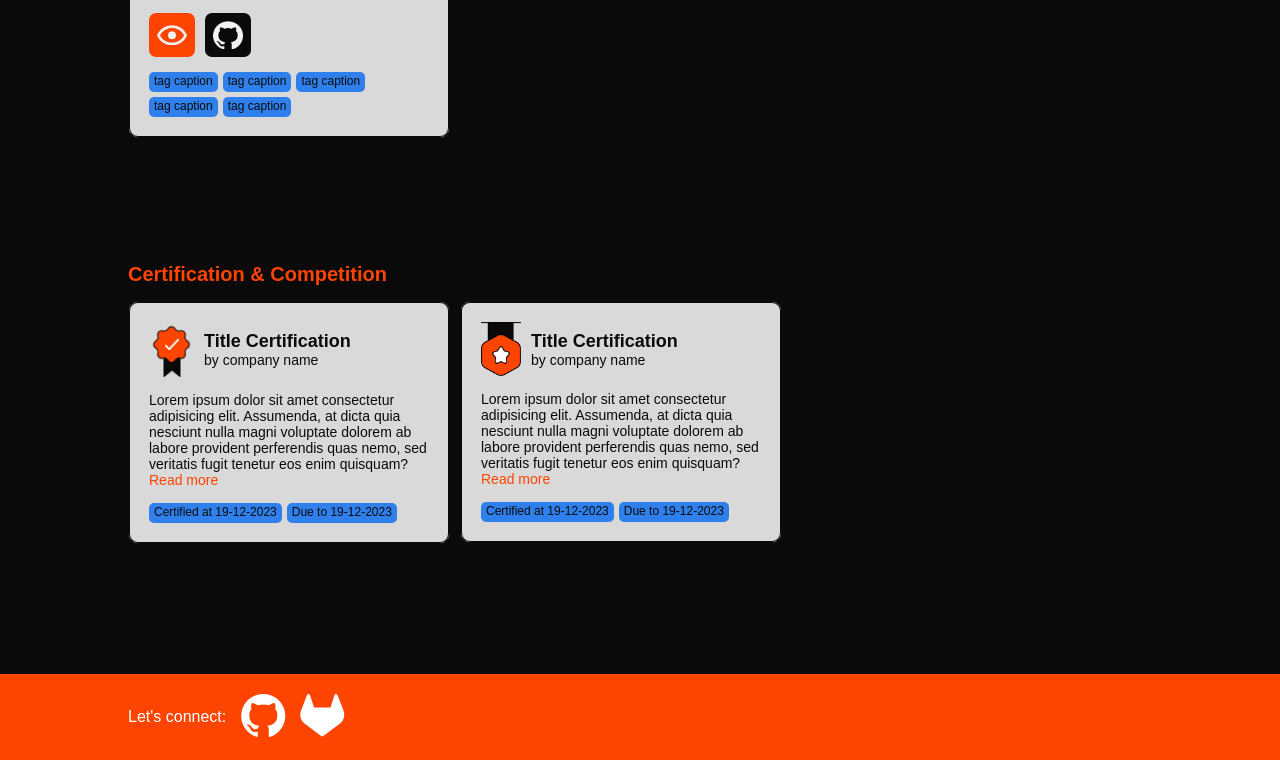
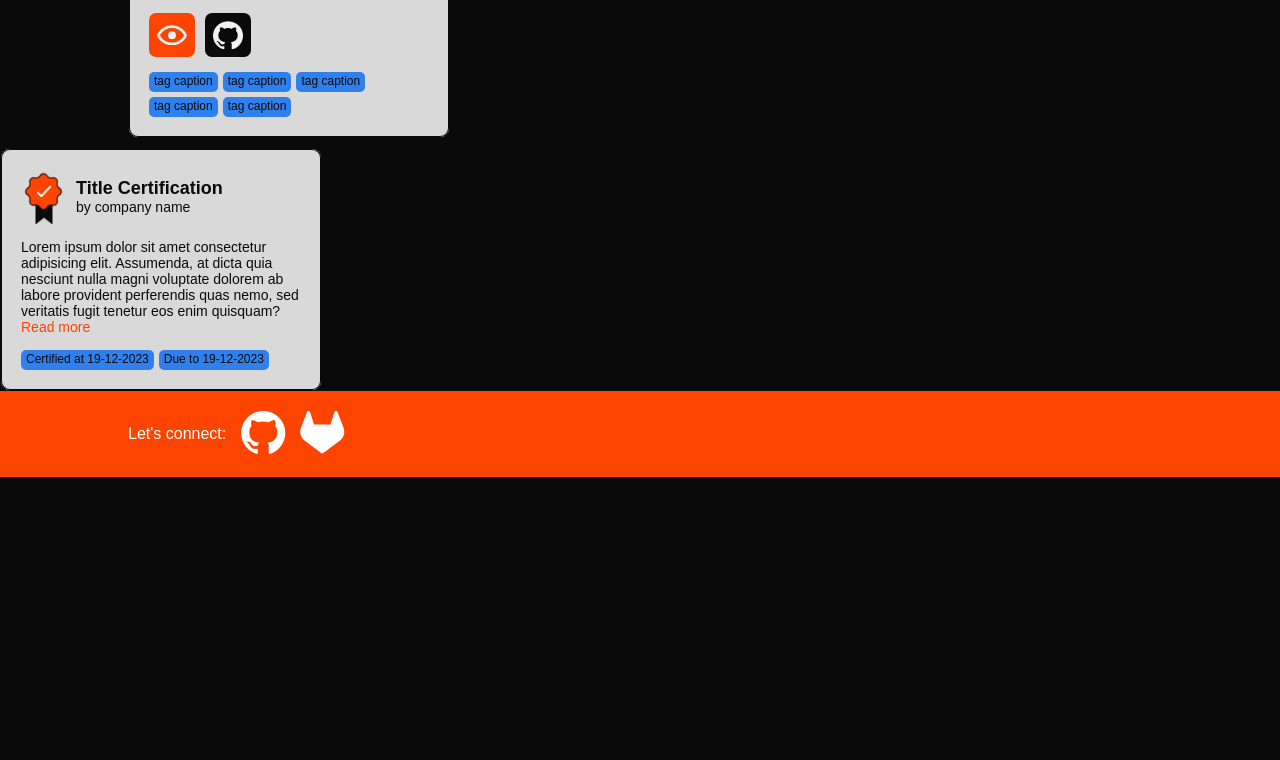
Before and after one commit to Aramdhann/personal-web, a Vue app: page / in a window 1280 px wide. Shown: the part 1032-1792 px from the top of the page. After the commit the page ends 1509 px from the top, so only its background shows below. Built offline with nearby package versions, Linux system fonts and the light colour scheme; a web font is replaced by a local one.

Commit message:
make certification item component

```diff
--- a/src/components/CertificateItem.vue
+++ b/src/components/CertificateItem.vue
@@ -1,22 +1,18 @@
 <template>
-  <section class="container certificate">
-    <h1>Certification & Competition</h1>
-    <div class="certif-list">
   <div class="card-base-animate">
     <div class="card card-animate">
       <div class="card-content">
         <div class="card-header">
-              <img src="../assets/images/certif.png" alt="certification" />
+          <img src="../assets/images/certif.png" alt="icon" />
           <div>
             <p class="certif-title">Title Certification</p>
             <p>by company name</p>
           </div>
         </div>
         <p>
-              Lorem ipsum dolor sit amet consectetur adipisicing elit.
-              Assumenda, at dicta quia nesciunt nulla magni voluptate dolorem ab
-              labore provident perferendis quas nemo, sed veritatis fugit
-              tenetur eos enim quisquam?
+          Lorem ipsum dolor sit amet consectetur adipisicing elit. Assumenda, at
+          dicta quia nesciunt nulla magni voluptate dolorem ab labore provident
+          perferendis quas nemo, sed veritatis fugit tenetur eos enim quisquam?
           <a class="text-link">Read more</a>
         </p>
         <div class="card-tag-list">
@@ -26,7 +22,8 @@
       </div>
     </div>
   </div>
-      <div class="competition">
+
+  <!-- <div class="competition">
     <div class="card-base-animate">
       <div class="card card-animate">
         <div class="card-content">
@@ -34,18 +31,18 @@
             <img
               class="icon-compe"
               src="../assets/images/compe.png"
-                  alt="competition"
+              alt="icon"
             />
             <div>
-                  <p class="certif-title">Title Certification</p>
+              <p class="certif-title">Title Competition</p>
               <p>by company name</p>
             </div>
           </div>
           <p>
-                Lorem ipsum dolor sit amet consectetur adipisicing elit.
-                Assumenda, at dicta quia nesciunt nulla magni voluptate dolorem
-                ab labore provident perferendis quas nemo, sed veritatis fugit
-                tenetur eos enim quisquam?
+            Lorem ipsum dolor sit amet consectetur adipisicing elit. Assumenda,
+            at dicta quia nesciunt nulla magni voluptate dolorem ab labore
+            provident perferendis quas nemo, sed veritatis fugit tenetur eos
+            enim quisquam?
             <a class="text-link">Read more</a>
           </p>
           <div class="card-tag-list">
@@ -55,28 +52,12 @@
         </div>
       </div>
     </div>
-      </div>
-    </div>
-  </section>
+  </div> -->
 </template>
-<style>
-.certif-list {
-  display: flex;
-  gap: 10px;
-  overflow-x: auto;
-  padding: 15px 0;
-}
 
-.certificate {
-  padding: 115px 0px;
-}
-
+<style scoped>
 .competition img {
   width: 40px;
-}
-
-.certif-list .card {
-  max-height: 300px;
 }
 
 @media (max-width: 876px) {
```
Lines whose indentation alone changed are shown as unchanged.
